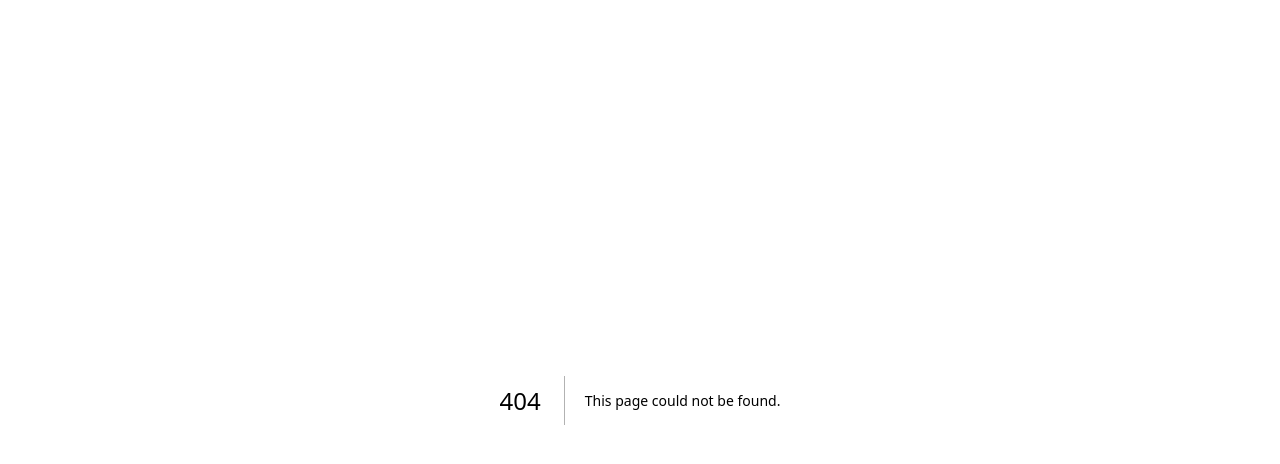
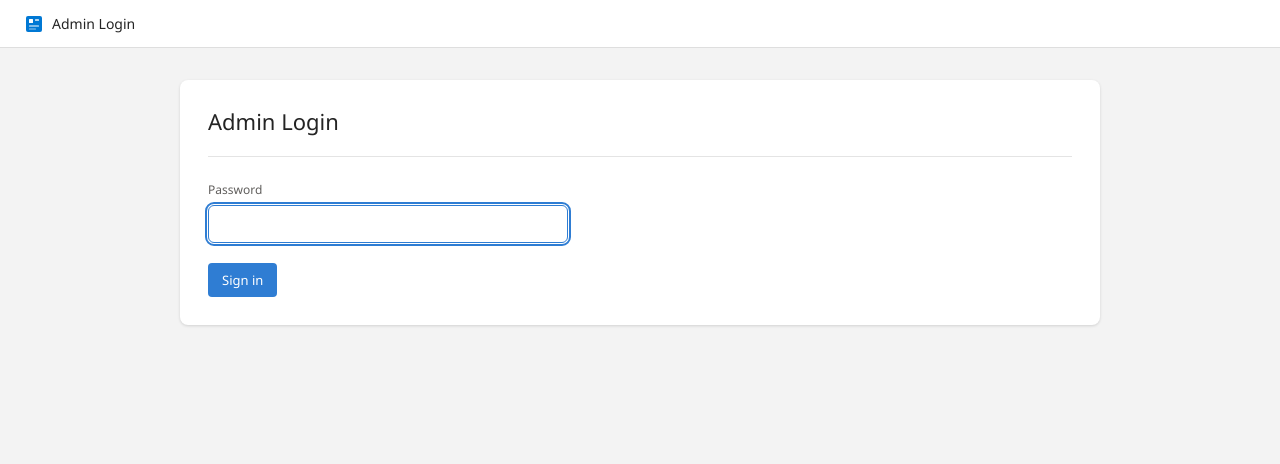
Before and after one commit to hellome-source/bookings, a Next.js app: page /admin/login in a window 1280 px wide. Before the commit this address had no page. Shown: the top 464 px of the page. Built offline with nearby package versions, Linux system fonts and the light colour scheme.

Commit message:
Add admin gating with password login

```diff
--- /dev/null
+++ b/app/admin/actions.js
@@ -0,0 +1,42 @@
+"use server";
+
+import { cookies } from "next/headers";
+import { redirect } from "next/navigation";
+
+async function hashToken(password) {
+  const encoder = new TextEncoder();
+  const data = encoder.encode(password);
+  const hashBuffer = await crypto.subtle.digest("SHA-256", data);
+  const hashArray = Array.from(new Uint8Array(hashBuffer));
+  return hashArray.map((b) => b.toString(16).padStart(2, "0")).join("");
+}
+
+export async function login(formData) {
+  const password = formData.get("password");
+  const adminPassword = process.env.ADMIN_PASSWORD;
+
+  if (!adminPassword) {
+    return { error: "Admin password is not configured." };
+  }
+
+  if (password !== adminPassword) {
+    return { error: "Incorrect password." };
+  }
+
+  const token = await hashToken(adminPassword);
+  const cookieStore = await cookies();
+  cookieStore.set("admin_token", token, {
+    httpOnly: true,
+    secure: true,
+    sameSite: "lax",
+    path: "/admin",
+  });
+
+  redirect("/admin");
+}
+
+export async function logout() {
+  const cookieStore = await cookies();
+  cookieStore.delete("admin_token");
+  redirect("/admin/login");
+}
--- /dev/null
+++ b/app/admin/login/page.jsx
@@ -0,0 +1,50 @@
+"use client";
+
+import { useActionState } from "react";
+import { login } from "../actions";
+
+export default function AdminLoginPage() {
+  const [state, formAction, pending] = useActionState(login, null);
+
+  return (
+    <>
+      <header className="topbar">
+        <span className="msb-topbar-logo">
+          <img className="brand-icon" src="/logo.svg" alt="" />
+          <h1>Admin Login</h1>
+        </span>
+      </header>
+
+      <main className="admin-shell">
+        <section className="admin-panel">
+          <div className="admin-heading">
+            <h1>Admin Login</h1>
+          </div>
+
+          <form action={formAction} className="admin-form admin-login-form">
+            <label>
+              <span>Password</span>
+              <input
+                type="password"
+                name="password"
+                autoFocus
+                required
+                disabled={pending}
+              />
+            </label>
+
+            <div className="admin-actions">
+              <button className="admin-save" type="submit" disabled={pending}>
+                {pending ? "Signing in..." : "Sign in"}
+              </button>
+            </div>
+
+            {state?.error ? (
+              <p className="admin-login-error">{state.error}</p>
+            ) : null}
+          </form>
+        </section>
+      </main>
+    </>
+  );
+}
--- a/styles/admin.css
+++ b/styles/admin.css
@@ -213,3 +213,18 @@
   font-size: 12px;
   line-height: 1.35;
 }
+
+.admin-login-form {
+  max-width: 360px;
+  padding-top: 24px;
+}
+
+.admin-login-form input {
+  width: 100%;
+}
+
+.admin-login-error {
+  margin: 0;
+  color: #d32f2f;
+  font-size: 13px;
+}
```
Also changed, not shown: middleware.js (added, +35 -0 lines), 2 other files (tests, documents, lock files or other folders).
